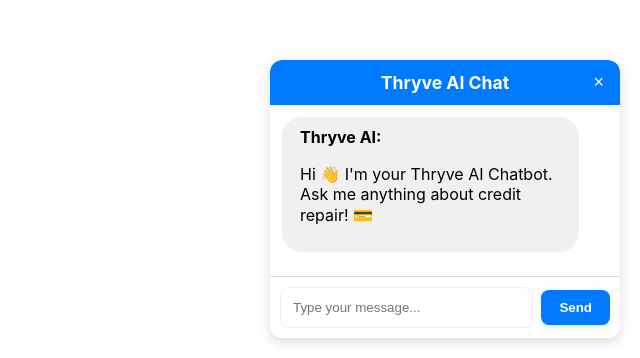
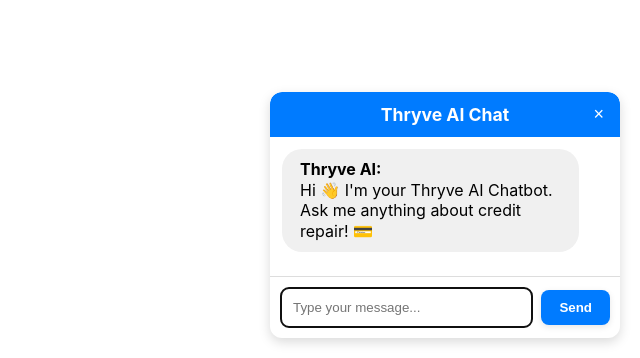
Before and after one commit to KINGjared88/newthryve, a Next.js app: page / in a window 1280 px wide. Shown: the part 442-800 px from the top of the page, without its empty margins (640-1280 px from the left). Built offline with nearby package versions, Linux system fonts and the light colour scheme.

Commit message:
Update index.js

```diff
--- a/pages/index.js
+++ b/pages/index.js
@@ -1,5 +1,5 @@
 import React, { useState, useRef, useEffect } from "react";
-import ReactMarkdown from "react-markdown";
+import DOMPurify from 'dompurify'; // Install with: npm install dompurify
 
 const ChatbotWidget = () => {
     const [open, setOpen] = useState(true);
@@ -12,6 +12,7 @@
     const [input, setInput] = useState('');
     const [loading, setLoading] = useState(false);
     const bottomRef = useRef(null);
+    const inputRef = useRef(null);
     const [userMessageCount, setUserMessageCount] = useState(0);
     const [collectingInfo, setCollectingInfo] = useState(false);
     const [infoCollected, setInfoCollected] = useState(false);
@@ -25,6 +26,12 @@
     useEffect(() => {
         bottomRef.current?.scrollIntoView({ behavior: 'smooth' });
     }, [messages]);
+
+    useEffect(() => {
+        if (open && inputRef.current) {
+            inputRef.current.focus();
+        }
+    }, [open]);
 
     const sendMessage = async () => {
         if (!input.trim() || loading) return;
@@ -71,6 +78,9 @@
             ]);
         } finally {
             setLoading(false);
+            if (open && inputRef.current) {
+                inputRef.current.focus();
+            }
         }
     };
 
@@ -90,7 +100,7 @@
             },
             {
                 role: 'leadMagnetOffer',
-                content: null, // Placeholder for buttons
+                content: null,
             }
         ]);
     };
@@ -126,8 +136,7 @@
         setCollectingInfo(false);
         setInfoCollected(true);
 
-        // Your Zapier Webhook URL
-        const zapierWebhookUrl = 'https://hooks.zapier.com/hooks/catch/22909312/27596qv/';
+        const zapierWebhookUrl = 'YOUR_ZAPIER_WEBHOOK_URL'; // Replace with your actual Zapier webhook URL
 
         try {
             const response = await fetch(zapierWebhookUrl, {
@@ -232,6 +241,7 @@
                                     wordWrap: 'break-word',
                                     display: 'inline-block',
                                     lineHeight: '1.3',
+                                    minHeight: '40px', // Ensure a minimum height for empty messages
                                 }}>
                                     <strong>{msg.role === 'user' ? 'You:' : 'Thryve AI:'}</strong>
                                     {msg.role === 'leadMagnetOffer' ? (
@@ -244,22 +254,14 @@
                                             </button>
                                         </div>
                                     ) : (
-                                        <div style={{ whiteSpace: 'pre-wrap', overflowWrap: 'break-word' }}>
-                                            <ReactMarkdown
-                                                children={msg.content}
-                                                components={{
-                                                    strong: ({ node, ...props }) => <strong style={{ fontWeight: 'bold' }} {...props} />,
-                                                    a: ({ node, ...props }) => <a style={{ color: '#007bff', textDecoration: 'underline' }} {...props} />,
-                                                }}
-                                            />
-                                        </div>
+                                        <div dangerouslySetInnerHTML={{ __html: DOMPurify.sanitize(msg.content) }} style={{ whiteSpace: 'pre-wrap', overflowWrap: 'break-word' }}></div>
                                     )}
                                 </div>
                             </div>
                         ))}
                         <div ref={bottomRef} />
                     </div>
-                    {collectingInfo && !infoCollected && offeredLeadMagnet ? (
+                    {collectingInfo && !infoCollected ? (
                         <div style={{ padding: '10px', borderTop: '1px solid #ddd' }}>
                             <input
                                 type="text"
@@ -289,6 +291,7 @@
                     ) : (
                         <div style={{ display: 'flex', alignItems: 'center', padding: '10px', borderTop: '1px solid #ddd' }}>
                             <input
+                                ref={inputRef}
                                 type="text"
                                 placeholder="Type your message..."
                                 value={input}
```
